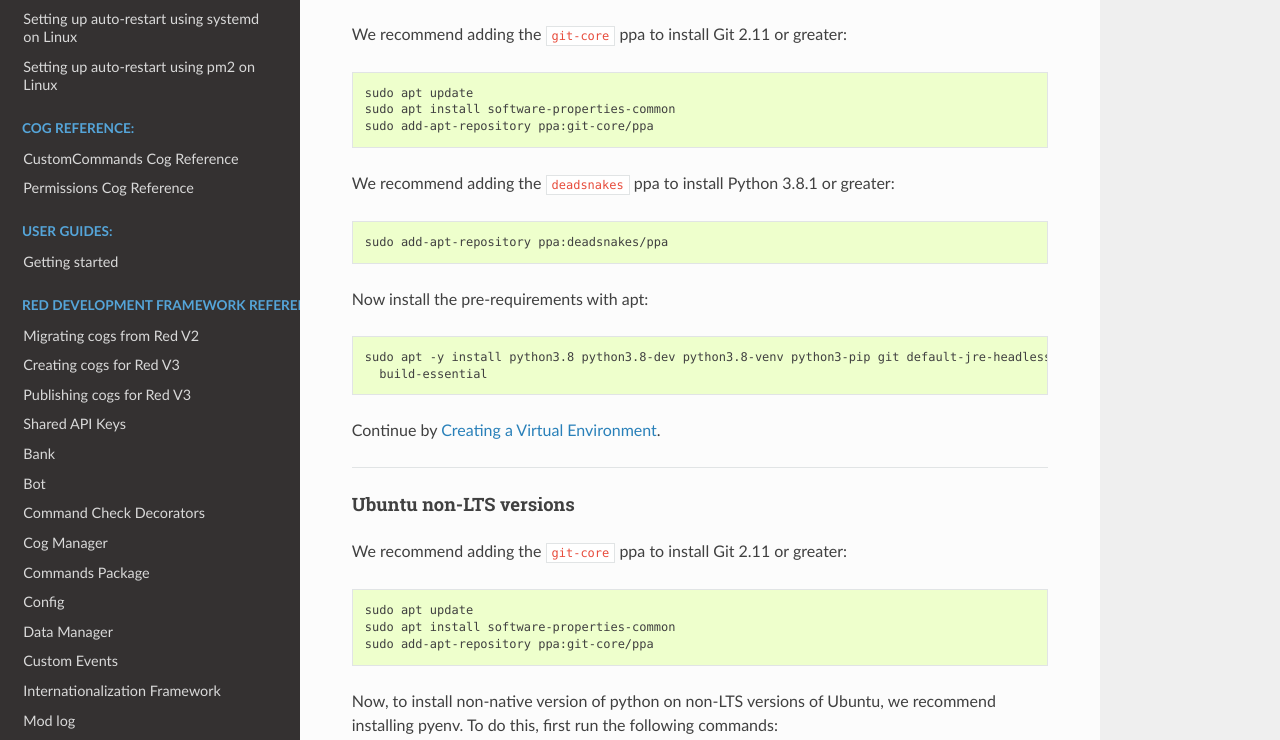
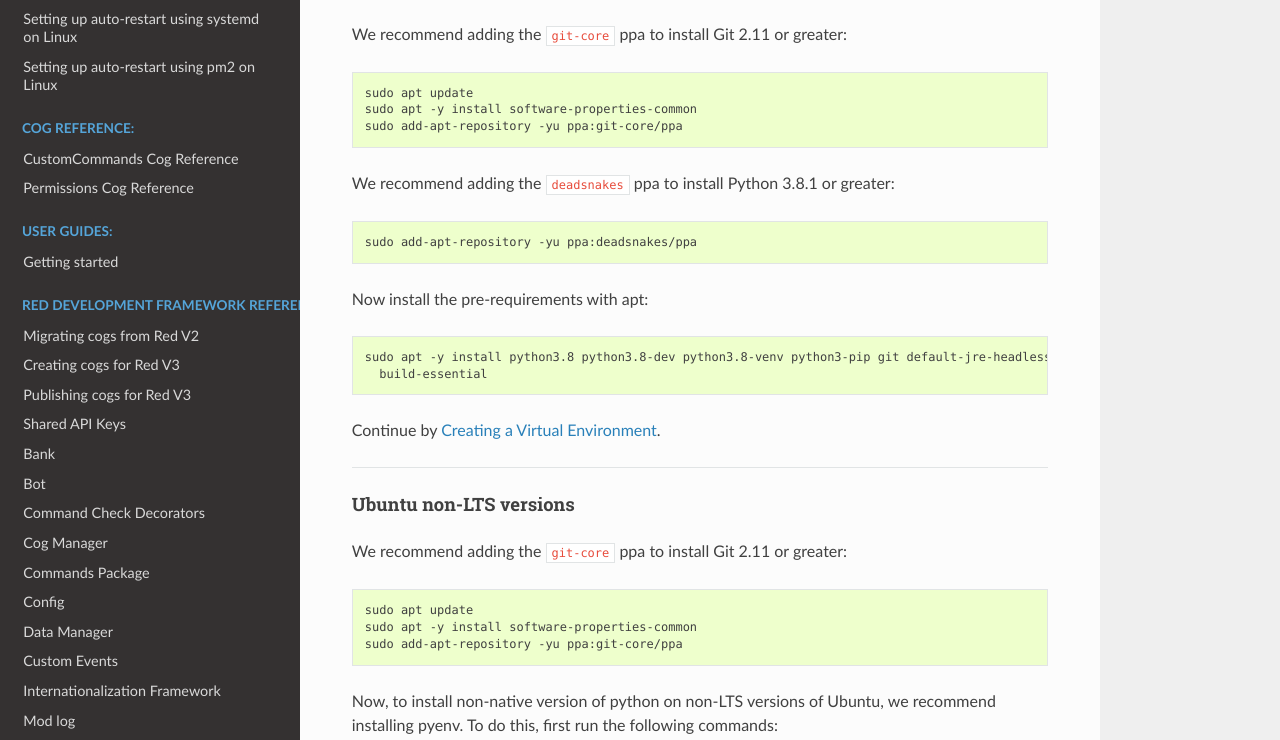
Before and after one commit to Renirous/Red-DiscordBot, a Sphinx documentation site: the page built from docs/install_linux_mac.rst, in a window 1280 px wide and 1400 px high, scrolled down 3857 px. Shown: the part 174-914 px from the top of the window. Built offline with Sphinx 7.4.7 and the Read the Docs theme 2.0.0, drawn with Linux system fonts in a browser that asks for light colours; the version number is read from the project's files by our own code.

```diff
--- a/docs/install_linux_mac.rst
+++ b/docs/install_linux_mac.rst
@@ -231,14 +231,14 @@ We recommend adding the ``git-core`` ppa to install Git 2.11 or greater:
 .. code-block:: none
 
     sudo apt update
-    sudo apt install software-properties-common
-    sudo add-apt-repository ppa:git-core/ppa
+    sudo apt -y install software-properties-common
+    sudo add-apt-repository -yu ppa:git-core/ppa
 
 We recommend adding the ``deadsnakes`` ppa to install Python 3.8.1 or greater:
 
 .. code-block:: none
 
-    sudo add-apt-repository ppa:deadsnakes/ppa
+    sudo add-apt-repository -yu ppa:deadsnakes/ppa
 
 Now install the pre-requirements with apt:
 
@@ -262,8 +262,8 @@ We recommend adding the ``git-core`` ppa to install Git 2.11 or greater:
 .. code-block:: none
 
     sudo apt update
-    sudo apt install software-properties-common
-    sudo add-apt-repository ppa:git-core/ppa
+    sudo apt -y install software-properties-common
+    sudo add-apt-repository -yu ppa:git-core/ppa
 
 Now, to install non-native version of python on non-LTS versions of Ubuntu, we recommend
 installing pyenv. To do this, first run the following commands:
```
